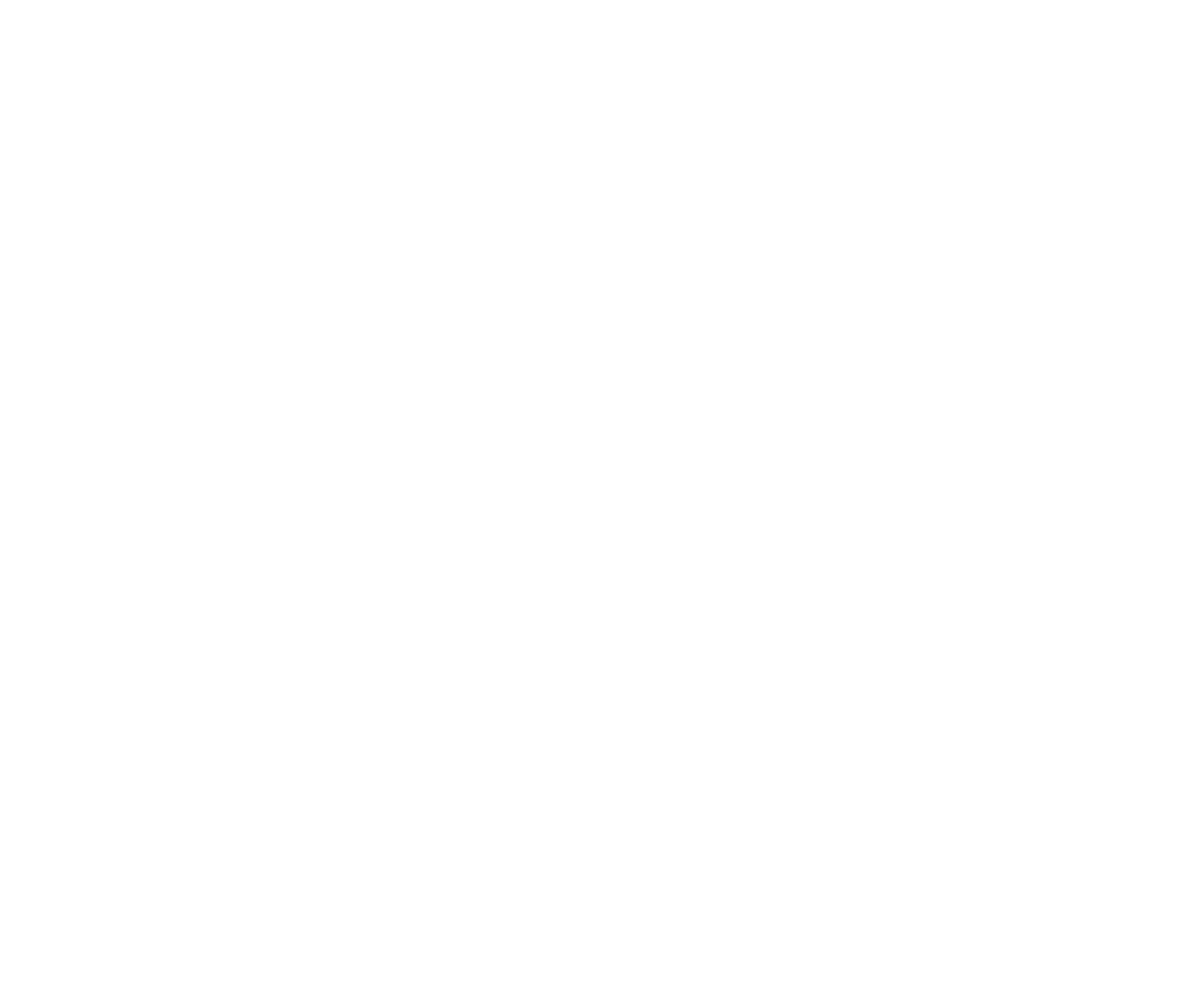
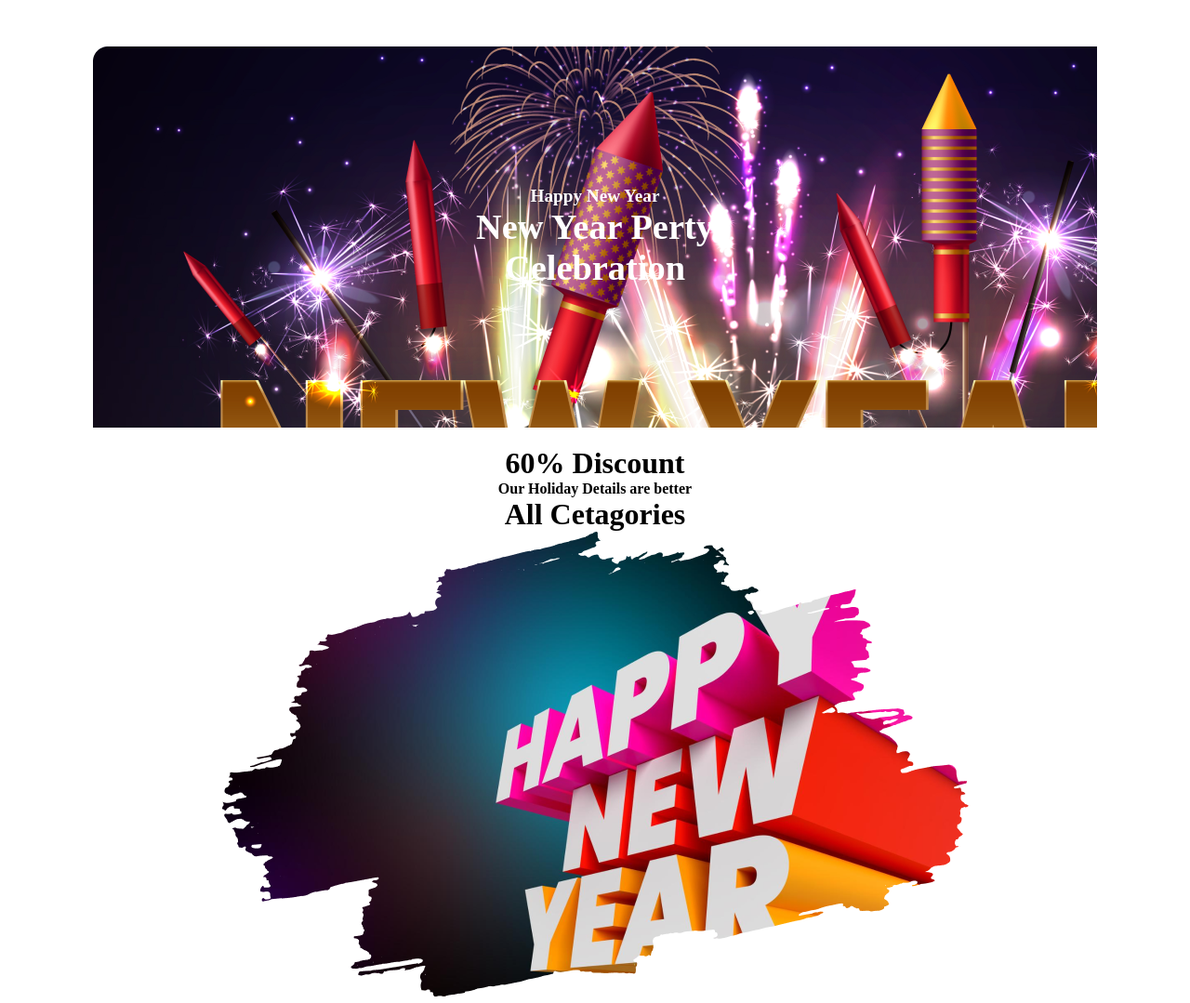
Before and after one commit to minhazuddin10/new-year-assignment, a plain HTML site: page index.html in a window 1280 px wide. Shown: the whole page at 93% size. Before the commit the page ends 800 px from the top, so only its background shows below. Drawn offline with Linux system fonts and the light colour scheme.

Commit message:
header section added

```diff
--- a/index.html
+++ b/index.html
@@ -7,6 +7,24 @@
     <link rel="stylesheet" href="style/style.css">
 </head>
 <body>
+    <header class="header-section">
+        <div class="home-background">
+            <h4>Happy New Year</h4>
+            <h1>New Year Perty <br> Celebration</h1>
+        </div>
+        <div class="discount-section">
+            <h1>60% Discount</h1>
+            <h4>Our Holiday Details are better</h4>
+            <h1>All Cetagories</h1>
+            <img src="images/New Year Photo.png" alt="">
 
+        </div>
+    </header>
+    <main>
+
+    </main>
+    <footer>
+
+    </footer>
 </body>
 </html>
--- a/style/style.css
+++ b/style/style.css
@@ -0,0 +1,22 @@
+/* header section background images and Text */
+*{
+    margin: 0;
+}
+.header-section{
+    margin: 50px 100px;
+}
+
+.home-background{
+    background-image: url("../images/Banner\ Image.png");
+    text-align: center;
+    padding: 150px;
+    color: rgb(255, 255, 255);
+    font-size: larger;
+
+}
+
+.discount-section{
+    margin: 20px 50px;
+    text-align: center;
+    font-weight: 800;
+}
```
